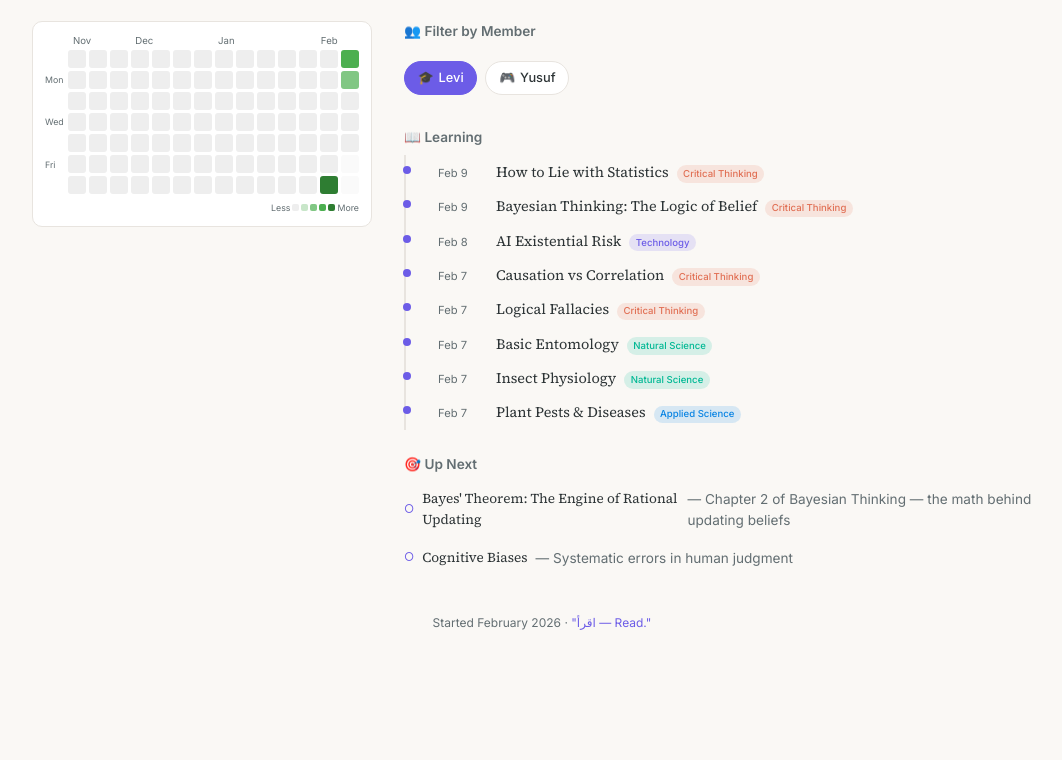
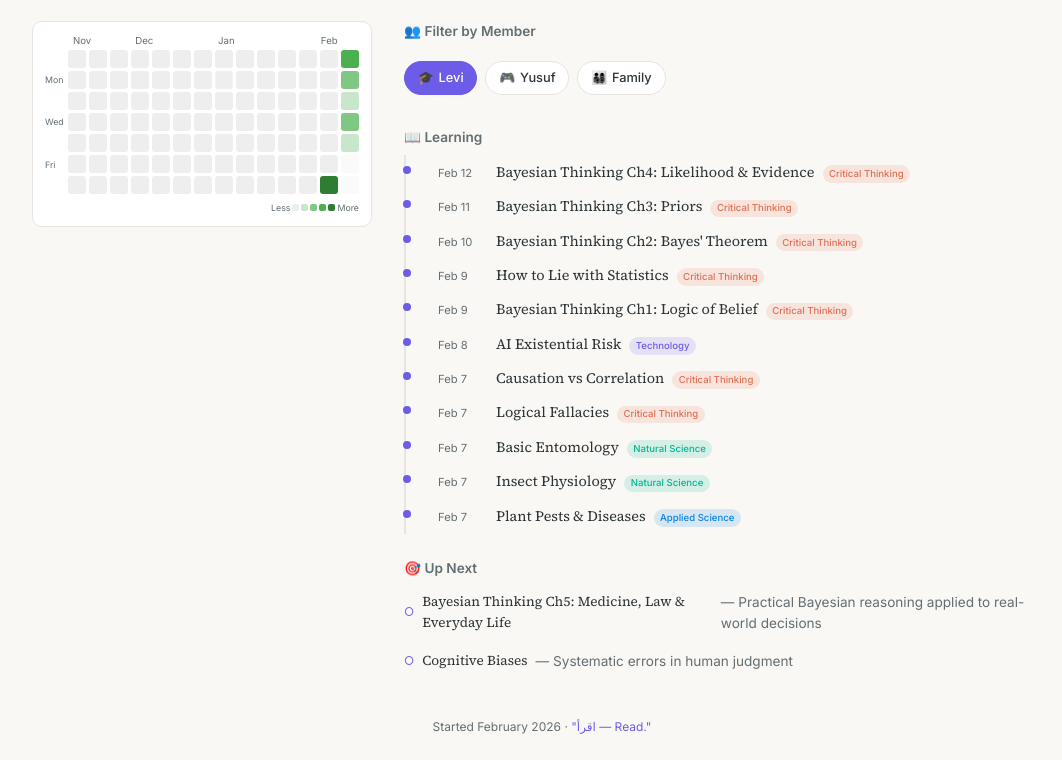
Before and after one commit to fikriauliya/learning-journey, a website: page index.html in a window 1280 px wide. Shown: the part 87-847 px from the top of the page, without its empty margins (98-1160 px from the left). Before the commit the page ends 800 px from the top, so only its background shows below. Drawn offline with Linux system fonts and the light colour scheme.

Commit message:
Update: Bayesian Ch2-4, Thinking Fast & Slow, Family member

```diff
--- a/data/learning.json
+++ b/data/learning.json
@@ -12,9 +12,47 @@
       "name": "Yusuf",
       "emoji": "🎮",
       "description": "Game-connected learning"
+    },
+    {
+      "id": "family",
+      "name": "Family",
+      "emoji": "👨‍👩‍👧‍👦",
+      "description": "Learning together"
     }
   ],
   "topics": [
+    {
+      "id": 15,
+      "member": "levi",
+      "title": "Bayesian Thinking Ch4: Likelihood & Evidence",
+      "date": "2026-02-12",
+      "category": "Critical Thinking",
+      "why": "Likelihood vs probability, likelihood ratios, Bayes' odds form, diagnostic power, practical applications."
+    },
+    {
+      "id": 14,
+      "member": "levi",
+      "title": "Bayesian Thinking Ch3: Priors",
+      "date": "2026-02-11",
+      "category": "Critical Thinking",
+      "why": "The art of starting somewhere — choosing priors, uninformative vs informative, the swamping property."
+    },
+    {
+      "id": 13,
+      "member": "family",
+      "title": "Thinking, Fast and Slow (ongoing)",
+      "date": "2026-02-11",
+      "category": "Psychology",
+      "why": "Kahneman's masterwork on System 1 & 2 — daily chapter summaries shared with the family."
+    },
+    {
+      "id": 12,
+      "member": "levi",
+      "title": "Bayesian Thinking Ch2: Bayes' Theorem",
+      "date": "2026-02-10",
+      "category": "Critical Thinking",
+      "why": "The engine of rational updating — the math behind updating beliefs with evidence."
+    },
     {
       "id": 11,
       "member": "levi",
@@ -26,10 +64,10 @@
     {
       "id": 10,
       "member": "levi",
-      "title": "Bayesian Thinking: The Logic of Belief",
+      "title": "Bayesian Thinking Ch1: Logic of Belief",
       "date": "2026-02-09",
       "category": "Critical Thinking",
-      "why": "From binary certainty to calibrated probability — Pascal, Bayes, Dutch Book argument, priors as strength, thinking in distributions."
+      "why": "From binary certainty to calibrated probability — Pascal, Bayes, Dutch Book argument, priors as strength."
     },
     {
       "id": 9,
@@ -105,12 +143,15 @@
     }
   ],
   "activityLog": [
-    { "date": "2026-02-09", "count": 2, "topics": ["How to Lie with Statistics", "Bayesian Thinking: The Logic of Belief"], "members": ["levi"] },
+    { "date": "2026-02-12", "count": 1, "topics": ["Bayesian Thinking Ch4: Likelihood & Evidence"], "members": ["levi"] },
+    { "date": "2026-02-11", "count": 2, "topics": ["Bayesian Thinking Ch3: Priors", "Thinking, Fast and Slow"], "members": ["levi", "family"] },
+    { "date": "2026-02-10", "count": 1, "topics": ["Bayesian Thinking Ch2: Bayes' Theorem"], "members": ["levi"] },
+    { "date": "2026-02-09", "count": 2, "topics": ["How to Lie with Statistics", "Bayesian Thinking Ch1: Logic of Belief"], "members": ["levi"] },
     { "date": "2026-02-08", "count": 4, "topics": ["AI Existential Risk", "Buku Sains Minecraft", "Tanaman Superhero", "Sains Olahraga: Cara Hinata Lompat Tinggi"], "members": ["levi", "yusuf"] },
     { "date": "2026-02-07", "count": 5, "topics": ["Causation vs Correlation", "Logical Fallacies", "Basic Entomology", "Insect Physiology", "Plant Pests & Diseases"], "members": ["levi"] }
   ],
   "suggestedNext": [
-    { "member": "levi", "title": "Bayes' Theorem: The Engine of Rational Updating", "category": "Critical Thinking", "description": "Chapter 2 of Bayesian Thinking — the math behind updating beliefs." },
+    { "member": "levi", "title": "Bayesian Thinking Ch5: Medicine, Law & Everyday Life", "category": "Critical Thinking", "description": "Practical Bayesian reasoning applied to real-world decisions." },
     { "member": "levi", "title": "Cognitive Biases", "category": "Psychology", "description": "Systematic errors in human judgment." },
     { "member": "yusuf", "title": "Math Quest", "category": "Mathematics", "description": "Olimpiade-style problems as game challenges." },
     { "member": "yusuf", "title": "Space Explorer", "category": "Science", "description": "Solar system, rockets, astronauts — connecting to Minecraft's The End!" }
--- a/index.html
+++ b/index.html
@@ -7,7 +7,7 @@
   <meta http-equiv="Cache-Control" content="no-cache, no-store, must-revalidate">
   <meta http-equiv="Pragma" content="no-cache">
   <meta http-equiv="Expires" content="0">
-  <link rel="stylesheet" href="styles.css?v=5">
+  <link rel="stylesheet" href="styles.css?v=6">
   <link rel="preconnect" href="https://fonts.googleapis.com">
   <link rel="preconnect" href="https://fonts.gstatic.com" crossorigin>
   <link href="https://fonts.googleapis.com/css2?family=Inter:wght@400;500;600&family=Source+Serif+4:opsz,wght@8..60,400;8..60,600&display=swap" rel="stylesheet">
@@ -68,6 +68,6 @@
     </footer>
   </div>
 
-  <script src="app.js?v=5"></script>
+  <script src="app.js?v=6"></script>
 </body>
 </html>
--- a/styles.css
+++ b/styles.css
@@ -291,6 +291,15 @@ h2 {
   color: #00b894;
 }
 
+.timeline-item.member-family::before {
+  background: #fdcb6e;
+}
+
+.timeline-member.family {
+  background: rgba(253, 203, 110, 0.2);
+  color: #d68910;
+}
+
 .timeline-category.critical { background: rgba(225, 112, 85, 0.15); color: var(--category-critical); }
 .timeline-category.natural { background: rgba(0, 184, 148, 0.15); color: var(--category-natural); }
 .timeline-category.applied { background: rgba(9, 132, 227, 0.15); color: var(--category-applied); }
@@ -342,6 +351,15 @@ h2 {
 .next-item .next-member.yusuf {
   background: rgba(0, 184, 148, 0.1);
   color: #00b894;
+}
+
+.next-item.member-family::before {
+  color: #fdcb6e;
+}
+
+.next-item .next-member.family {
+  background: rgba(253, 203, 110, 0.2);
+  color: #d68910;
 }
 
 /* Footer */
```
